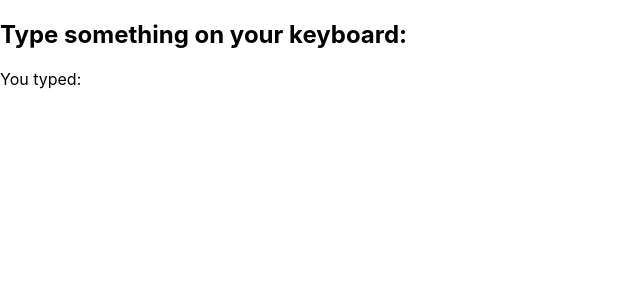
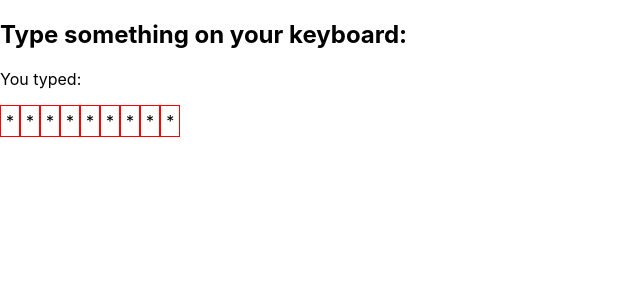
Before and after one commit to tas-github/test-app, a React (Create React App) app: page / in a window 1280 px wide. Shown: the top 300 px of the page, without its empty margins (0-640 px from the left). Built offline with nearby package versions, Linux system fonts and the light colour scheme.

Commit message:
v0.10: center input word in array and display it

```diff
--- a/src/Components/KeyboardInput2.js
+++ b/src/Components/KeyboardInput2.js
@@ -9,7 +9,11 @@ function KeyboardInput2 () {
     // set a state variable and it's value setter function with the useState hook
     // set the initial value of the state variable to ""
     const[inputValue, setInputValue] = useState("");
-    const[wordArray, setWordArray] = useState([]);
+    const MAX_LENGTH = 9;
+    const WORD_LENGTH = 7;
+    const START_POS = Math.floor(MAX_LENGTH/2);
+    const[wordArray, setWordArray] = useState(["*","*","*","*","*","*","*","*","*"]);
+    const[cursorPos, setCursorPos] = useState(START_POS);
 
     // the useEffect hook is a lifecycle hook that handles actions when the
     // component is mounted - (is rendered)
@@ -20,23 +24,15 @@ function KeyboardInput2 () {
             // get current inputValue
             const {key} = event;
             const k = event.which;
-            /*
-            console.log(event.key);
-            console.log("k: "+k);
-            */
+
             var pattern = /[A-Za-z]/;
             // handle backspace key
             if (k === 8){
                 setInputValue(prevValue => prevValue.slice(0, -1));
-                setWordArray(wArray => wArray.slice(0, -1));
+                setCursorPos(cPos => cPos-1);
+                setWordArray(wArray => wArray[cursorPos] = '');
             }
-            else if (inputValue.length >= 6){
-                console.log("Max length reached: "+inputValue.length);
-                console.log("inputValue: " + inputValue);
-                console.log("inputValue.length: " + inputValue.length);
-
-                console.log("wordArray: " + wordArray);
-                console.log("wordArray.length: " + wordArray.length);
+            else if (inputValue.length >= WORD_LENGTH){
                 // exit
                 return true;
             }
@@ -62,17 +58,30 @@ function KeyboardInput2 () {
                 setInputValue(prevValue => prevValue + '\r\n');
             }
             else if (pattern.test(key)){
-                setInputValue(prevValue => prevValue + key);
-                setWordArray(wArray => wArray.concat(key));
+                setInputValue(inputValue => inputValue + key);
+                setCursorPos(cursorPos => {
+                    if (inputValue.length%2 == 0){
+                       return cursorPos+1;
+                    }
+                    else {
+                        return cursorPos;
+                    }
+                });
+                setWordArray( wordArray => {
+                    wordArray[cursorPos] = key;
+                    if (inputValue.length%2 == 1){
+                        wordArray.push("*");
+                        return wordArray.slice(1,MAX_LENGTH+1);
+                    }
+                    else {
+                        return wordArray;
+                    }
+                });
             }
-            console.log("inputValue: " + inputValue);
-            console.log("inputValue length: " + inputValue.length);
-
-            console.log("wordArray:" + wordArray);
-            console.log("wordArray.length:" + wordArray.length);
-
         }
-
+        console.log("inputValue updated: " + inputValue);
+        console.log("cursorPos updated: " + cursorPos);
+        console.log("wordArray updated: " + wordArray);
         // listen for keydown events on the entire document
         document.addEventListener('keydown',handleKeyDown);
 
@@ -80,12 +89,21 @@ function KeyboardInput2 () {
         return function cleanup () {
             document.removeEventListener('keydown', handleKeyDown);
         }
-    }, [inputValue, wordArray]);
+    }, [inputValue, wordArray, cursorPos]);
 
     return (
         <div>
             <h2>Type something on your keyboard:</h2>
             <p>You typed: {inputValue}</p>
+            <div className="word-list">
+                {wordArray.map((letter, index) => {
+                    return (
+                    <div className="word-item" key={index}>
+                        {letter}
+                    </div>
+                    );
+                })}
+            </div>
         </div>
     );
 }
--- a/src/index.css
+++ b/src/index.css
@@ -11,3 +11,9 @@ code {
   font-family: source-code-pro, Menlo, Monaco, Consolas, 'Courier New',
     monospace;
 }
+
+.word-item {
+  float: left;
+  border: 1px solid red;
+  padding: 5px;
+}
```
